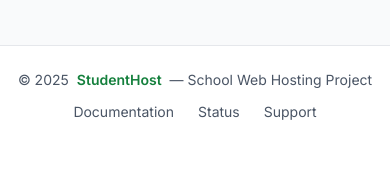
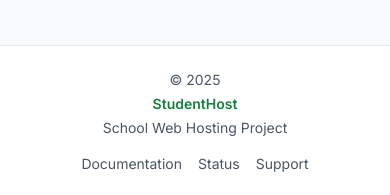
Before and after one commit to abdullateef36/Hosting-Platform, a Next.js app: page /sites/new in a window 390 px wide. Shown: the part 864-1059 px from the top of the page. Before the commit the page ends 1010 px from the top, so only its background shows below. Built offline with nearby package versions, Linux system fonts and the light colour scheme; no server answers.

Commit message:
fix footer

```diff
--- a/app/components/layout/Footer.tsx
+++ b/app/components/layout/Footer.tsx
@@ -2,17 +2,24 @@ export default function Footer() {
   return (
     <footer className="bg-white border-t border-gray-200 mt-auto">
       <div className="max-w-7xl mx-auto px-4 sm:px-6 lg:px-8 py-6">
-        <div className="flex flex-col md:flex-row justify-between items-center text-sm text-gray-600">
-          <div className="flex items-center gap-2 mb-3 md:mb-0">
+
+        <div className="flex flex-col md:flex-row md:justify-between md:items-center text-sm text-gray-600 gap-4">
+
+          {/* Left Section */}
+          <div className="flex flex-col items-center md:flex-row md:items-center gap-1 text-center md:text-left">
             <span>© {new Date().getFullYear()}</span>
-            <span className="font-semibold text-[#15803D]">StudentHost</span>
-            <span>— School Web Hosting Project</span>
+            <span className="font-semibold text-[#15803D] md:ml-1">StudentHost</span>
+            <span className="hidden md:inline">— School Web Hosting Project</span>
+            <span className="md:hidden">School Web Hosting Project</span>
           </div>
-          <div className="flex items-center gap-6">
+
+          {/* Right Section */}
+          <div className="flex gap-4 sm:gap-6 justify-center">
             <a href="#" className="hover:text-[#15803D] transition">Documentation</a>
             <a href="#" className="hover:text-[#15803D] transition">Status</a>
             <a href="#" className="hover:text-[#15803D] transition">Support</a>
           </div>
+
         </div>
       </div>
     </footer>
```
